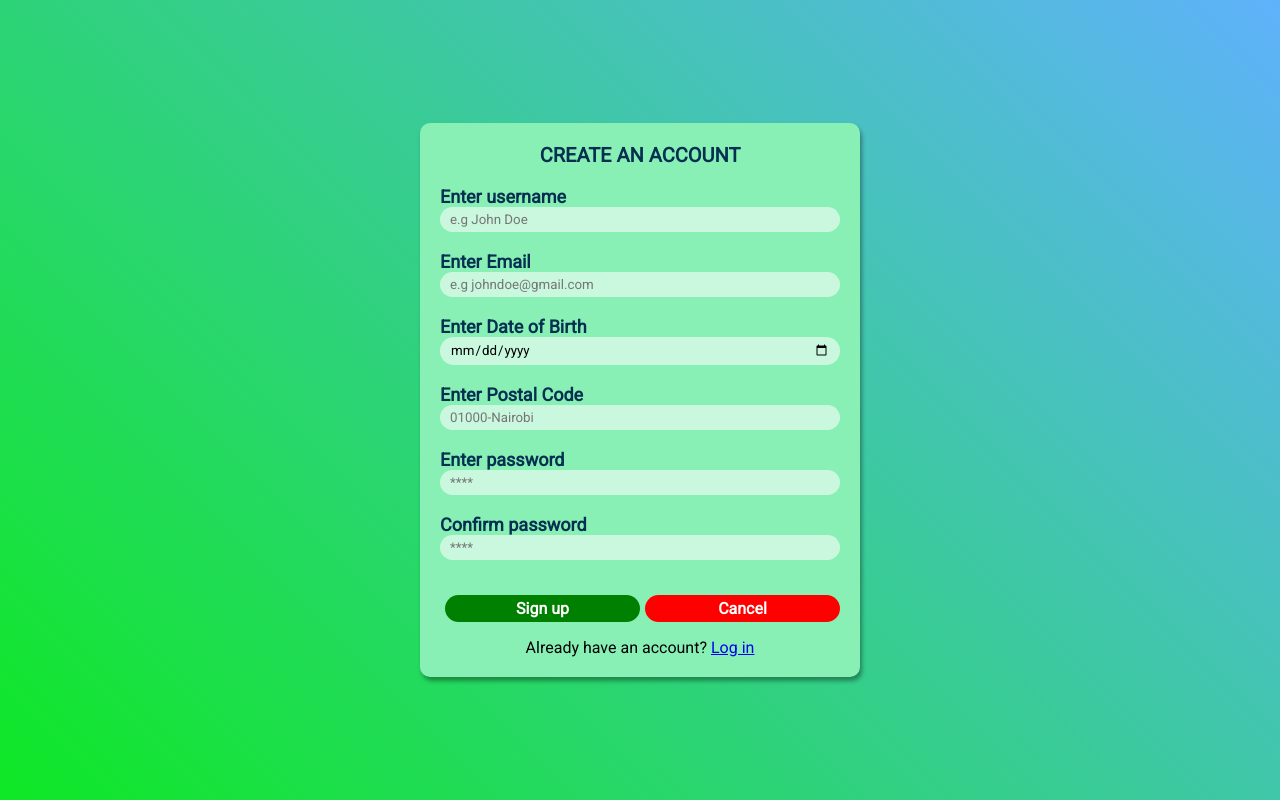
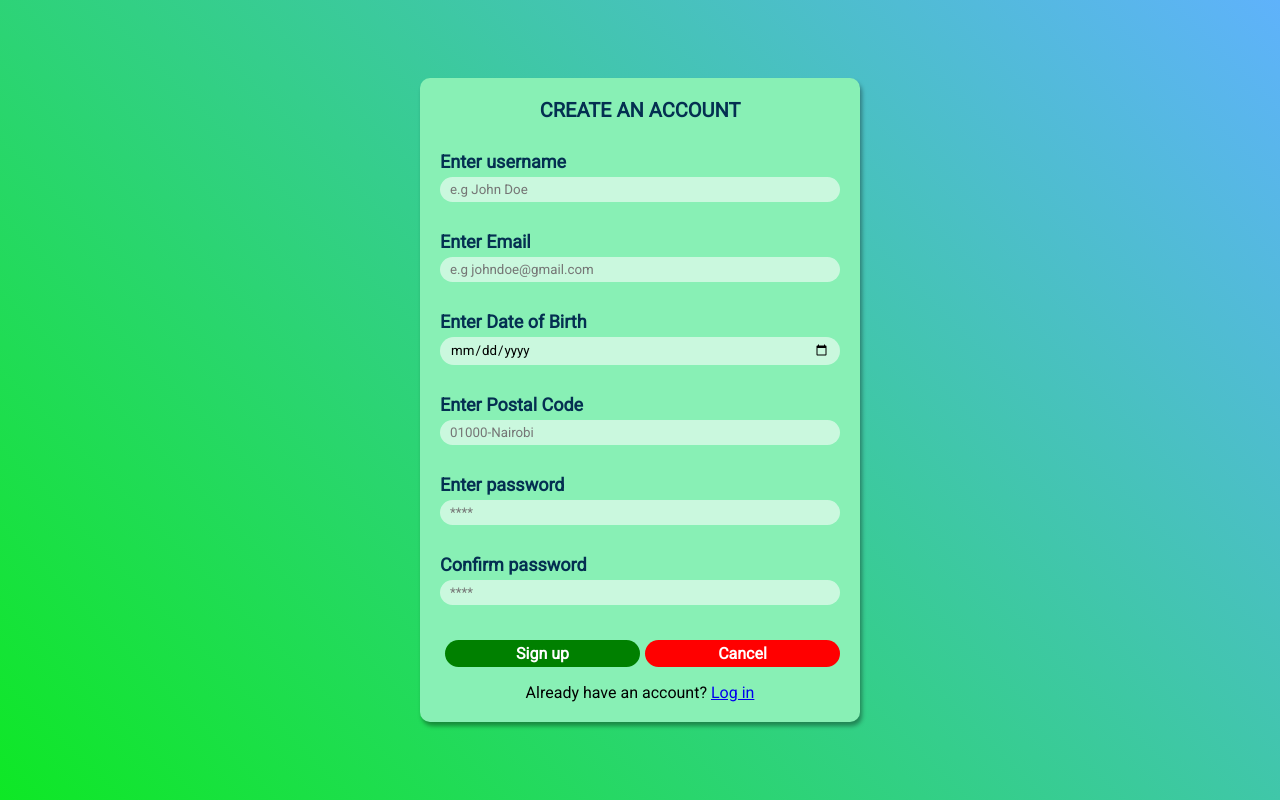
Before and after one commit to BruceFelix/Ecycle-room-5-project, a PHP site: page /signup.html in a window 1280 px wide. Run offline with PHP 8.4, Linux system fonts and the light colour scheme.

Commit message:
added margin to form label

```diff
--- a/front-end/style.css
+++ b/front-end/style.css
@@ -46,6 +46,7 @@ label{
     color: #042f51;
     font-size: 18px;
     font-weight: 600;
+    margin: 10px 0 5px 0;
 }
 input[type="text"], input[type="password"], .date{
     border: none;
```
